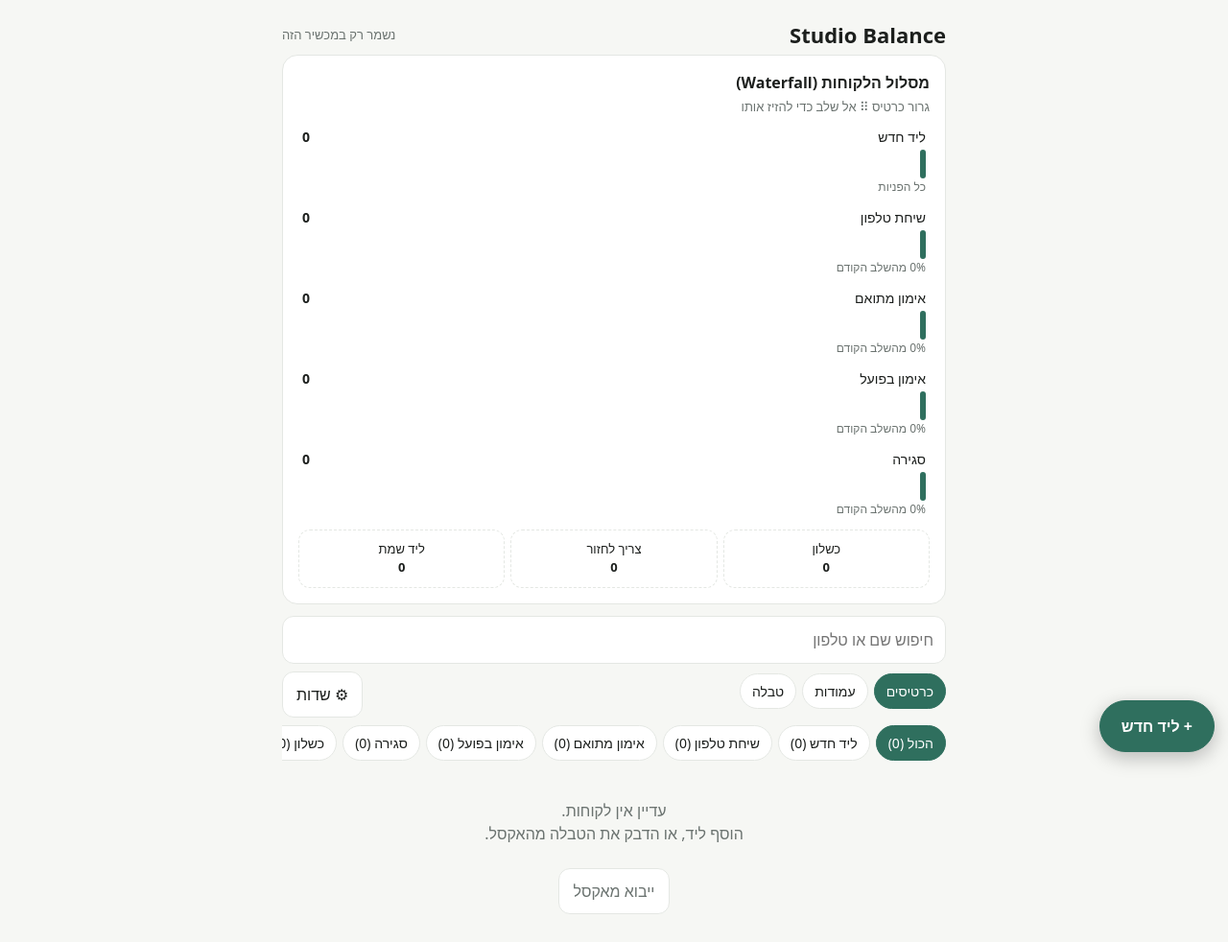
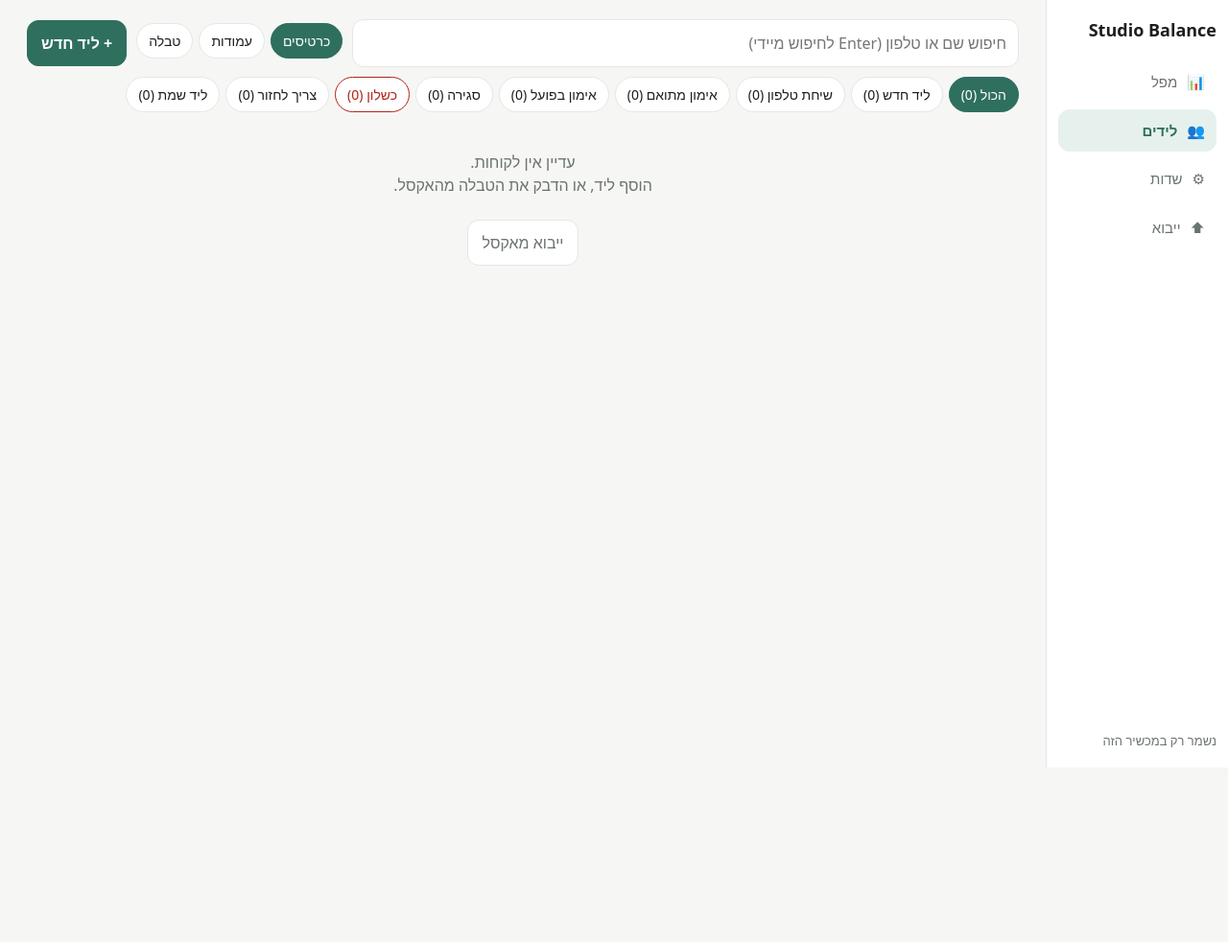
Before and after one commit to dinko1990/StudioBalanceCRM, a plain HTML site: page index.html in a window 1280 px wide. Shown: the whole page at 96% size. After the commit the page ends 800 px from the top, so only its background shows below. Drawn offline with Linux system fonts and the light colour scheme.

Commit message:
Refactor layout styles and improve responsiveness
Updated layout styles and adjusted element properties for better responsiveness and design consistency.

```diff
--- a/index.html
+++ b/index.html
@@ -10,7 +10,22 @@
 *{box-sizing:border-box}html{scroll-padding-top:env(safe-area-inset-top,0px)}
 body{margin:0;background:var(--bg);color:var(--ink);font:16px/1.5 system-ui,-apple-system,"Segoe UI",Arial,sans-serif}
 button,input,select,textarea{font:inherit;color:inherit}
-.wrap{max-width:720px;margin:0 auto;padding:16px 14px 90px}
+.wrap{max-width:none;margin:0;padding:0}
+.shell{display:flex;min-height:100vh}
+.side{width:190px;flex:none;background:var(--card);border-inline-end:1px solid var(--line);padding:18px 12px;display:flex;flex-direction:column;gap:6px;position:sticky;top:0;height:100vh;align-self:flex-start}
+.brand{font-weight:800;font-size:18px;margin-bottom:12px}
+.nv{display:flex;gap:10px;align-items:center;border:0;background:none;padding:11px 12px;border-radius:12px;cursor:pointer;color:var(--mut);font-size:15px;text-align:start}
+.nv.on{background:var(--pri2);color:var(--pri);font-weight:600}.nv:hover{background:var(--pri2)}
+.st{margin-top:auto}
+.main{flex:1;min-width:0;padding:20px 28px 60px}
+.cards{display:grid;grid-template-columns:repeat(auto-fill,minmax(320px,1fr));gap:12px}.cards .card{margin:0}.cards .empty{grid-column:1/-1}
+.tag.lost{background:rgba(220,38,38,.13);color:var(--bad);border-color:transparent}
+.dz>.lost{border-color:var(--bad);color:var(--bad);background:rgba(220,38,38,.07)}
+.chip.negchip{color:var(--bad);border-color:var(--bad)}.chip.negchip.on{background:var(--bad);color:#fff}
+.btn.neg{color:var(--bad);border-color:var(--bad)}.btn.neg.on{background:rgba(220,38,38,.12)}
+.negc{background:rgba(220,38,38,.07)}.negc h3{color:var(--bad)}
+th.sh{cursor:pointer;user-select:none}
+@media(max-width:760px){.shell{display:block}.side{position:fixed;bottom:0;inset-inline:0;top:auto;width:auto;height:auto;flex-direction:row;justify-content:space-around;padding:6px 6px calc(6px + env(safe-area-inset-bottom,0px));border-inline-end:0;border-top:1px solid var(--line);z-index:8}.brand,.st{display:none}.nv{flex-direction:column;gap:2px;font-size:12px;padding:6px 10px}.main{padding:14px 12px 90px}}
 .card{background:var(--card);border:1px solid var(--line);border-radius:16px;padding:16px;margin-bottom:12px}
 h1{font-size:22px;margin:4px 0}h2{font-size:16px;margin:0 0 12px}
 .mut{color:var(--mut);font-size:13px}
@@ -39,7 +54,7 @@ input,select,textarea{width:100%;padding:12px;border-radius:12px;border:1px soli
 .hot{outline:2px solid var(--pri);background:var(--pri2)!important;border-radius:12px}
 .dz{display:flex;gap:6px;margin-top:10px}.dz>div{flex:1;text-align:center;padding:10px 4px;border:1px dashed var(--line);border-radius:12px;font-size:13px;cursor:pointer}
 .nm{font-size:17px;font-weight:700}.fun{border-radius:10px;padding:2px 4px}
-.cols{display:flex;gap:10px;overflow-x:auto;padding-bottom:8px}.col{min-width:230px;flex:1;padding:4px;border-radius:12px}.col h3{font-size:14px;color:var(--mut);margin:0 0 8px}
+.cols{display:flex;gap:10px;overflow-x:auto;padding-bottom:8px}.col{min-width:260px;flex:1;padding:4px;border-radius:12px}.col h3{font-size:14px;color:var(--mut);margin:0 0 8px}
 table{width:100%;border-collapse:collapse;font-size:14px}th,td{padding:10px 8px;text-align:start;border-bottom:1px solid var(--line);white-space:nowrap}th{color:var(--mut);font-weight:500}tr.r{cursor:pointer}tr.r:hover{background:var(--pri2)}
 </style>
 </head>
@@ -54,6 +69,7 @@ const ST=[['new','ליד חדש'],['phone','שיחת טלפון'],['booked','א
 const SN=Object.fromEntries(ST);const IDX=['new','phone','booked','attended','closed'];
 const SRC=['וואטסאפ','ממומן (מטא)','דרך מישהו/י'];
 const REA=['לא מהאיזור','התחיל במקום אחר','לא רלוונטי','מחיר','אחר'];
+let page='leads',qraw='',qt,sort={k:'date',d:-1};
 let L=[],F=[],db=null,mode='...',filt='all',q='';
 let view=(()=>{try{return localStorage.getItem('sb_view')}catch(e){return null}})()||'list';
 const LS='sb_leads';
@@ -75,26 +91,35 @@ function del(id){L=L.filter(x=>x.id!==id);if(db)db.collection('leads').doc(id).d
 const ph=p=>String(p||'').replace(/\D/g,'');
 // ---- screens
 function draw(){
-  const n=L.filter(l=>l.stage!=='dead').length,reach=i=>L.filter(l=>l.reached>=i).length;
-  const mx=Math.max(1,reach(0));
-  let h=`<div class="row"><h1>Studio Balance</h1><span class="mut">${mode==='db'?'✓ נשמר במסד נתונים':mode==='local'?'נשמר רק במכשיר הזה':mode==='err'?'שגיאת חיבור':'מתחבר…'}</span></div>`;
-  h+=`<div class="card"><h2 style="margin-bottom:4px">מסלול הלקוחות (Waterfall)</h2><div class="mut" style="margin-bottom:8px">גרור כרטיס ⠿ אל שלב כדי להזיז אותו</div>`+IDX.map((k,i)=>{
-    const c=reach(i),p=i?reach(i-1):c;
-    return `<div class="fun" data-s="${k}"><div class="t"><span>${SN[k]}</span><b>${c}</b></div><div class="b" style="width:${c/mx*100}%"></div><div class="d">${i?(p?Math.round(c/p*100):0)+'% מהשלב הקודם':'כל הפניות'}</div></div>`}).join('');
-  const lost=L.filter(l=>l.stage==='lost'),fu=L.filter(l=>l.stage==='followup');
-  const rs={};lost.forEach(l=>{const r=l.reason||'לא צוין';rs[r]=(rs[r]||0)+1});
-  const dead=L.filter(l=>l.stage==='dead');h+=`<div class="dz">${[['lost',lost.length],['followup',fu.length],['dead',dead.length]].map(([k,c])=>`<div data-s="${k}" onclick="filt='${k}';draw()">${SN[k]}<br><b>${c}</b></div>`).join('')}</div>`;
-  if(lost.length)h+=`<div class="mut" style="margin-top:4px">סיבות: ${Object.entries(rs).sort((a,b)=>b[1]-a[1]).map(([k,v])=>esc(k)+' ('+v+')').join(' · ')}</div>`;
-  h+=`</div><input id="q" placeholder="חיפוש שם או טלפון" value="${esc(q)}" oninput="q=this.value;list()" style="margin:0 0 8px"><div class="row" style="margin-bottom:8px"><div class="chips" style="margin:0">${[['list','כרטיסים'],['board','עמודות'],['table','טבלה']].map(v=>`<button class="chip ${view===v[0]?'on':''}" onclick="setV('${v[0]}')">${v[1]}</button>`).join('')}</div><button class="btn" onclick="fieldsM()">⚙ שדות</button></div><div class="chips">`+[['all','הכול ('+n+')'],...ST.map(s=>[s[0],s[1]+' ('+L.filter(l=>l.stage===s[0]).length+')'])].map(s=>`<button class="chip ${filt===s[0]?'on':''}" data-s="${s[0]==='all'?'':s[0]}" onclick="filt='${s[0]}';draw()">${s[1]}</button>`).join('')+`</div><div id="list"></div>
-  <button class="btn pri fab" onclick="addM()">+ ליד חדש</button>`;
-  const f=document.activeElement&&document.activeElement.id==='q';
-  $('#app').innerHTML=h;list();
-  if(f){const e=$('#q');e.focus();e.setSelectionRange(q.length,q.length)}
+const reach=i=>L.filter(l=>l.reached>=i).length,mx=Math.max(1,reach(0));
+const nAll=L.filter(l=>l.stage!=='dead').length;
+const side=`<aside class="side"><div class="brand">Studio Balance</div>${[['fall','📊','מפל'],['leads','👥','לידים']].map(([k,i,t])=>`<button class="nv ${page===k?'on':''}" onclick="go('${k}')"><span>${i}</span>${t}</button>`).join('')}<button class="nv" onclick="fieldsM()"><span>⚙</span>שדות</button><button class="nv" onclick="impM()"><span>⬆</span>ייבוא</button><div class="mut st">${mode==='db'?'✓ נשמר במסד נתונים':mode==='local'?'נשמר רק במכשיר הזה':mode==='err'?'שגיאת חיבור':'מתחבר…'}</div></aside>`;
+let main;
+if(page==='fall'){
+const lost=L.filter(l=>l.stage==='lost'),fu=L.filter(l=>l.stage==='followup'),dead=L.filter(l=>l.stage==='dead');
+const rs={};lost.forEach(l=>{const r=l.reason||'לא צוין';rs[r]=(rs[r]||0)+1});
+main=`<h1>מפל לקוחות</h1><p class="mut">לחיצה על שלב פותחת את הלידים שנמצאים בו עכשיו.</p><div class="card">`+IDX.map((k,i)=>{
+const c=reach(i),p=i?reach(i-1):c;
+return `<div class="fun" style="cursor:pointer" onclick="filt='${k}';go('leads')"><div class="t"><span>${SN[k]}</span><b>${c}</b></div><div class="b" style="width:${c/mx*100}%"></div><div class="d">${i?(p?Math.round(c/p*100):0)+'% מהשלב הקודם':'כל הפניות'}</div></div>`}).join('')+
+`<div class="dz">${[['lost',lost.length],['followup',fu.length],['dead',dead.length]].map(([k,c])=>`<div class="${k==='lost'?'lost':''}" onclick="filt='${k}';go('leads')">${SN[k]}<br><b>${c}</b></div>`).join('')}</div>`+
+(lost.length?`<div class="mut bad" style="margin-top:10px">סיבות כשלון: ${Object.entries(rs).sort((a,b)=>b[1]-a[1]).map(([k,v])=>esc(k)+' ('+v+')').join(' · ')}</div>`:'')+`</div>`;
+}else{
+main=`<div class="row" style="margin-bottom:10px;flex-wrap:wrap"><input id="q" placeholder="חיפוש שם או טלפון (Enter לחיפוש מיידי)" value="${esc(qraw)}" oninput="qd(this.value)" onkeydown="if(event.key==='Enter')qd(this.value,1)" style="margin:0;flex:1;min-width:200px"><div class="chips" style="margin:0">${[['list','כרטיסים'],['board','עמודות'],['table','טבלה']].map(v=>`<button class="chip ${view===v[0]?'on':''}" onclick="setV('${v[0]}')">${v[1]}</button>`).join('')}</div><button class="btn pri" onclick="addM()">+ ליד חדש</button></div>`+
+(view==='board'?'':`<div class="chips">${[['all','הכול ('+nAll+')'],...ST.map(x=>[x[0],x[1]+' ('+L.filter(l=>l.stage===x[0]).length+')'])].map(x=>`<button class="chip ${filt===x[0]?'on':''} ${x[0]==='lost'?'negchip':''}" data-s="${x[0]==='all'?'':x[0]}" onclick="filt='${x[0]}';draw()">${x[1]}</button>`).join('')}</div>`)+
+`<div id="list" class="${view==='list'?'cards':''}"></div>`;
 }
+const f=document.activeElement&&document.activeElement.id==='q';
+$('#app').innerHTML=`<div class="shell">${side}<main class="main">${main}</main></div>`;
+if(page==='leads')list();
+if(f){const e=$('#q');if(e){e.focus();e.setSelectionRange(qraw.length,qraw.length)}}
+}
+function go(p){page=p;draw();scrollTo(0,0)}
+function qd(v,now){qraw=v;clearTimeout(qt);const run=()=>{q=v;list()};now?run():qt=setTimeout(run,450)}
+const tc=x=>x==='lost'?'lost':['followup','dead'].includes(x)?'x':'';
 function list(){if(L.length){if(view==='board')return board();if(view==='table')return table()}
   const s=q.trim().toLowerCase();
   const R=L.filter(l=>(filt==='all'?l.stage!=='dead':l.stage===filt)&&(!s||(l.name||'').toLowerCase().includes(s)||ph(l.phone).includes(s.replace(/\D/g,'')||'§'))).sort((a,b)=>(b.date||'').localeCompare(a.date||''));
-  $('#list').innerHTML=R.length?R.map(l=>`<div class="card lead"><span class="grip" onpointerdown="dstart(event,'${l.id}')">⠿</span><div style="flex:1" onclick="openL('${l.id}')"><div class="nm">${esc(l.name)}</div><div class="mut">📞 ${esc(l.phone)} · 📅 ${fd(l.date)}${l.src?' · '+esc(l.src):''}</div>${l.note?`<div class="mut">${esc(l.note.slice(0,60))}</div>`:''}</div><div onclick="openL('${l.id}')" style="text-align:end"><span class="tag ${['lost','followup','dead'].includes(l.stage)?'x':''}">${SN[l.stage]}</span>${heat(l)}</div></div>`).join(''):
+  $('#list').innerHTML=R.length?R.map(l=>`<div class="card lead"><span class="grip" onpointerdown="dstart(event,'${l.id}')">⠿</span><div style="flex:1" onclick="openL('${l.id}')"><div class="nm">${esc(l.name)}</div><div class="mut">📞 ${esc(l.phone)} · 📅 ${fd(l.date)}${l.src?' · '+esc(l.src):''}</div>${l.note?`<div class="mut">${esc(l.note.slice(0,60))}</div>`:''}</div><div onclick="openL('${l.id}')" style="text-align:end"><span class="tag ${tc(l.stage)}">${SN[l.stage]}</span>${heat(l)}</div></div>`).join(''):
   `<div class="empty">${L.length?'אין תוצאות':'עדיין אין לקוחות.<br>הוסף ליד, או הדבק את הטבלה מהאקסל.'}<br><br><button class="btn" onclick="impM()">ייבוא מאקסל</button></div>`;
 }
 const OPEN=['new','phone','booked','attended'];
@@ -107,10 +132,16 @@ const srch=l=>{const s=q.trim().toLowerCase();return !s||(l.name||'').toLowerCas
 const byD=(a,b)=>(b.date||'').localeCompare(a.date||'');
 function setV(v){view=v;try{localStorage.setItem('sb_view',v)}catch(e){}draw()}
 function board(){const R=L.filter(srch);
-$('#list').innerHTML=`<div class="cols">`+ST.map(([k,t])=>{const C=R.filter(l=>l.stage===k).sort(byD);return `<div class="col" data-s="${k}"><h3>${t} (${C.length})</h3>${C.map(l=>`<div class="card lead" style="padding:10px"><span class="grip" onpointerdown="dstart(event,'${l.id}')">⠿</span><div style="flex:1" onclick="openL('${l.id}')"><div class="nm" style="font-size:15px">${esc(l.name)}</div><div class="mut">${esc(l.phone)}<br>${fd(l.date)}</div>${heat(l)}</div></div>`).join('')||'<div class="mut">ריק</div>'}</div>`}).join('')+`</div>`}
-function table(){const R=L.filter(l=>(filt==='all'?l.stage!=='dead':l.stage===filt)&&srch(l)).sort(byD);
+$('#list').innerHTML=`<div class="cols">`+ST.map(([k,t])=>{const C=R.filter(l=>l.stage===k).sort(byD);return `<div class="col ${k==='lost'?'negc':''}" data-s="${k}"><h3>${t} (${C.length})</h3>${C.map(l=>`<div class="card lead" style="padding:10px"><span class="grip" onpointerdown="dstart(event,'${l.id}')">⠿</span><div style="flex:1" onclick="openL('${l.id}')"><div class="nm" style="font-size:15px">${esc(l.name)}</div><div class="mut">${esc(l.phone)}<br>${fd(l.date)}</div>${heat(l)}</div></div>`).join('')||'<div class="mut">ריק</div>'}</div>`}).join('')+`</div>`}
+function sortT(k){sort=sort.k===k?{k,d:-sort.d}:{k,d:1};list()}
+function table(){const R=L.filter(l=>(filt==='all'?l.stage!=='dead':l.stage===filt)&&srch(l));
 if(!R.length){$('#list').innerHTML='<div class="empty">אין תוצאות</div>';return}
-$('#list').innerHTML=`<div class="card" style="padding:0;overflow-x:auto"><table><tr><th>שם</th><th>טלפון</th><th>תאריך</th><th>שלב</th><th>מקור</th>${F.map(f=>`<th>${esc(f.name)}</th>`).join('')}<th>תיעוד</th></tr>${R.map(l=>`<tr class="r" onclick="openL('${l.id}')"><td><b>${esc(l.name)}</b></td><td>${esc(l.phone)}</td><td>${fd(l.date)}</td><td>${SN[l.stage]}</td><td>${esc(l.src)}</td>${F.map(f=>{const v=(l.cf||{})[f.id];return `<td>${esc(f.type==='date'?fd(v):v)}</td>`}).join('')}<td>${esc((l.note||'').slice(0,40))}</td></tr>`).join('')}</table></div>`}
+const C=[{k:'name',t:'שם',v:l=>l.name||'',r:l=>`<b>${esc(l.name)}</b>`},{k:'phone',t:'טלפון',v:l=>l.phone||''},{k:'date',t:'תאריך',v:l=>l.date||'',r:l=>fd(l.date)},{k:'stage',t:'שלב',v:l=>ST.findIndex(x=>x[0]===l.stage),r:l=>`<span class="tag ${tc(l.stage)}">${SN[l.stage]}</span>`},{k:'src',t:'מקור',v:l=>l.src||''},
+...F.map(f=>({k:'f'+f.id,t:f.name,v:l=>(l.cf||{})[f.id]??'',r:l=>{const v=(l.cf||{})[f.id];return esc(f.type==='date'?fd(v):v)}})),
+{k:'upd',t:'עדכון אחרון',v:l=>l.upd||l.date||'',r:l=>fd(l.upd||l.date)},{k:'note',t:'תיעוד',v:l=>l.note||'',r:l=>esc((l.note||'').slice(0,50))}];
+const c=C.find(x=>x.k===sort.k)||C[2];
+R.sort((a,b)=>{const x=c.v(a),y=c.v(b),ex=x===''||x==null,ey=y===''||y==null;if(ex&&ey)return 0;if(ex)return 1;if(ey)return -1;return(typeof x==='number'&&typeof y==='number'?x-y:String(x).localeCompare(String(y),'he'))*sort.d});
+$('#list').innerHTML=`<div class="card" style="padding:0;overflow-x:auto"><table><tr>${C.map(x=>`<th class="sh" onclick="sortT('${x.k}')">${esc(x.t)} ${sort.k===x.k?(sort.d>0?'▲':'▼'):''}</th>`).join('')}</tr>${R.map(l=>`<tr class="r" onclick="openL('${l.id}')">${C.map(x=>`<td>${x.r?x.r(l):esc(x.v(l))}</td>`).join('')}</tr>`).join('')}</table></div>`}
 function saveF(){if(db)db.doc('config/fields').set({list:F}).catch(()=>alert('השמירה נכשלה'));else try{localStorage.setItem('sb_fields',JSON.stringify(F))}catch(e){}draw()}
 const cfIn=(l,f)=>{const v=(l.cf||{})[f.id]??'';const oc=`onchange="saveCF('${l.id}')"`;
 const el=f.type==='choice'?`<select id="cf_${f.id}" ${oc}><option value=""></option>${(f.opts||[]).map(o=>`<option ${o===v?'selected':''}>${esc(o)}</option>`).join('')}</select>`:`<input id="cf_${f.id}" type="${f.type==='number'?'number':f.type==='date'?'date':'text'}" value="${esc(v)}" ${oc}>`;
@@ -142,7 +173,7 @@ function openL(id){
   const msg=`היי ${l.name} 😊\n\nשובצת לשיעור ניסיון בתאריך ${fd(l.tDate)||'__'}\nבשעה ${l.tTime||'__'}\n\n*יש לחתום על הצהרת הבריאות בלינק המצורף טרם הגעתך לשיעור. 🖊️\n\n*שינוי מועד השיבוץ עד 24 שעות לפני.\n\nאין זיכוי על שיעור ניסיון-ניתן לממש עד שבועיים מיום הרכישה.\n\n*כתובת הסטודיו-כוכב הים 14 חופית. 🗺️\n\n*מומלץ להגיע כמה דקות לפני השיעור כדי להתמקם בנחת.\n\nתהנה 🌻\n\nhttps://docs.google.com/forms/d/e/1FAIpQLScahNXAH30hvVKIMrVCvCfXevrNtOkuIBmK8J9zzBF-QCGzOQ/viewform?usp=dialog`;
   modal(`<div class="row"><h2 style="margin:0">${esc(l.name)}</h2><a class="btn" href="tel:${esc(l.phone)}">📞 ${esc(l.phone)}</a></div>
   <div class="mut" style="margin-top:6px">נכנס ב-${fd(l.date)}${l.src?' · '+esc(l.src):''}</div>
-  <div class="mut" style="margin-top:12px">שלב</div><div class="g">${ST.map(s=>`<button class="btn ${l.stage===s[0]?'on':''}" onclick="setSt('${id}','${s[0]}')">${s[1]}</button>`).join('')}</div>
+  <div class="mut" style="margin-top:12px">שלב</div><div class="g">${ST.map(s=>`<button class="btn ${l.stage===s[0]?'on':''} ${s[0]==='lost'?'neg':''}" onclick="setSt('${id}','${s[0]}')">${s[1]}</button>`).join('')}</div>
   ${l.stage==='lost'?`<div class="mut" style="margin-top:12px">סיבה</div><div class="g">${REA.map(r=>`<button class="btn ${l.reason===r?'on':''}" onclick="setR('${id}','${r}')">${r}</button>`).join('')}</div>`:''}
   ${F.length?`<div class="mut" style="margin-top:12px">פרטים נוספים</div><div class="g">${F.map(f=>cfIn(l,f)).join('')}</div>`:''}<div class="mut" style="margin-top:12px">תיעוד שיחה</div><textarea id="nt" rows="3" onblur="saveN('${id}')">${esc(l.note)}</textarea>
   <div class="mut" style="margin-top:12px">שיעור ניסיון</div><div class="g"><input id="td" type="date" value="${l.tDate||''}" onchange="saveT('${id}')"><input id="tt" type="time" value="${l.tTime||''}" onchange="saveT('${id}')"></div>
```
